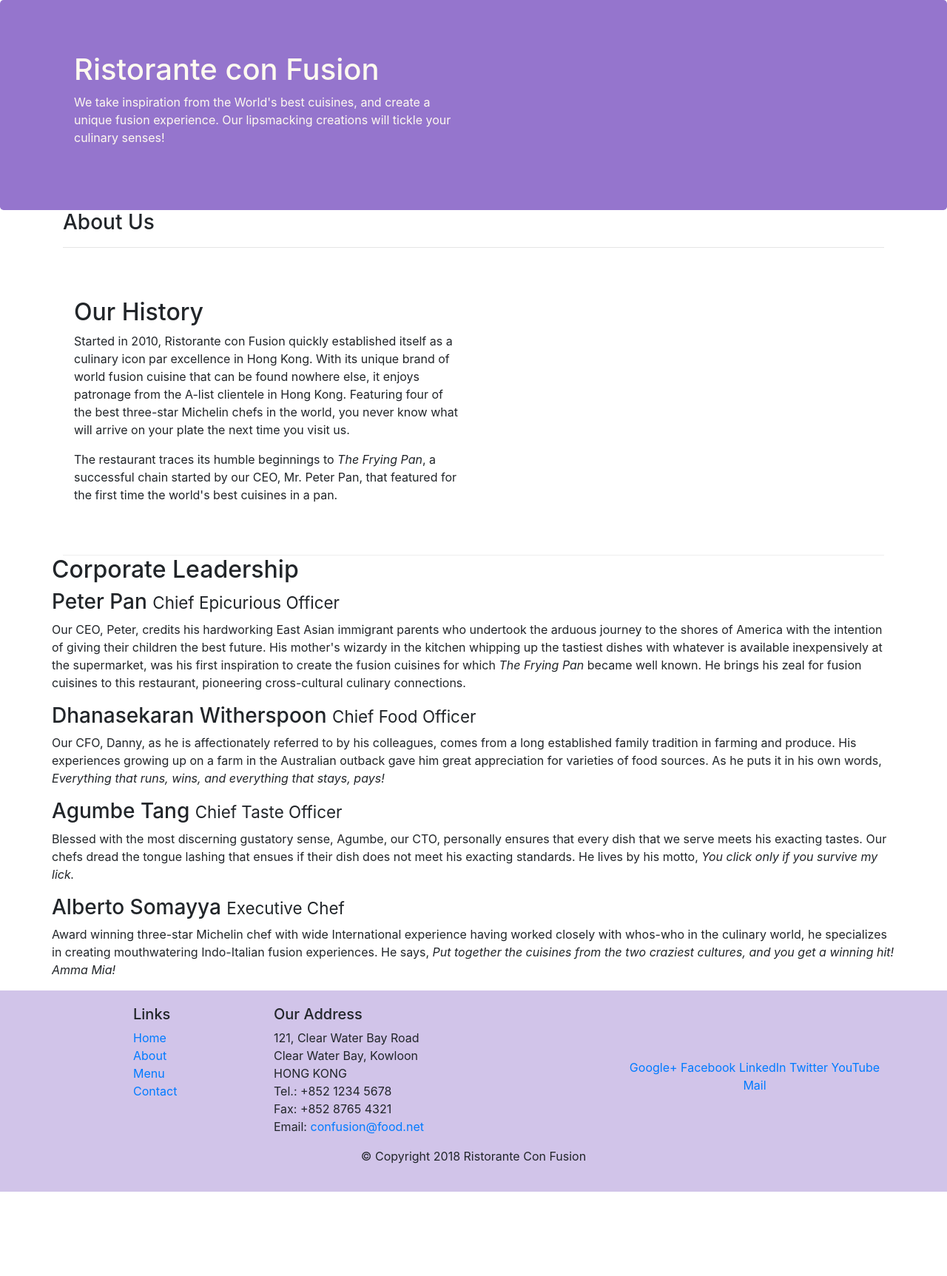
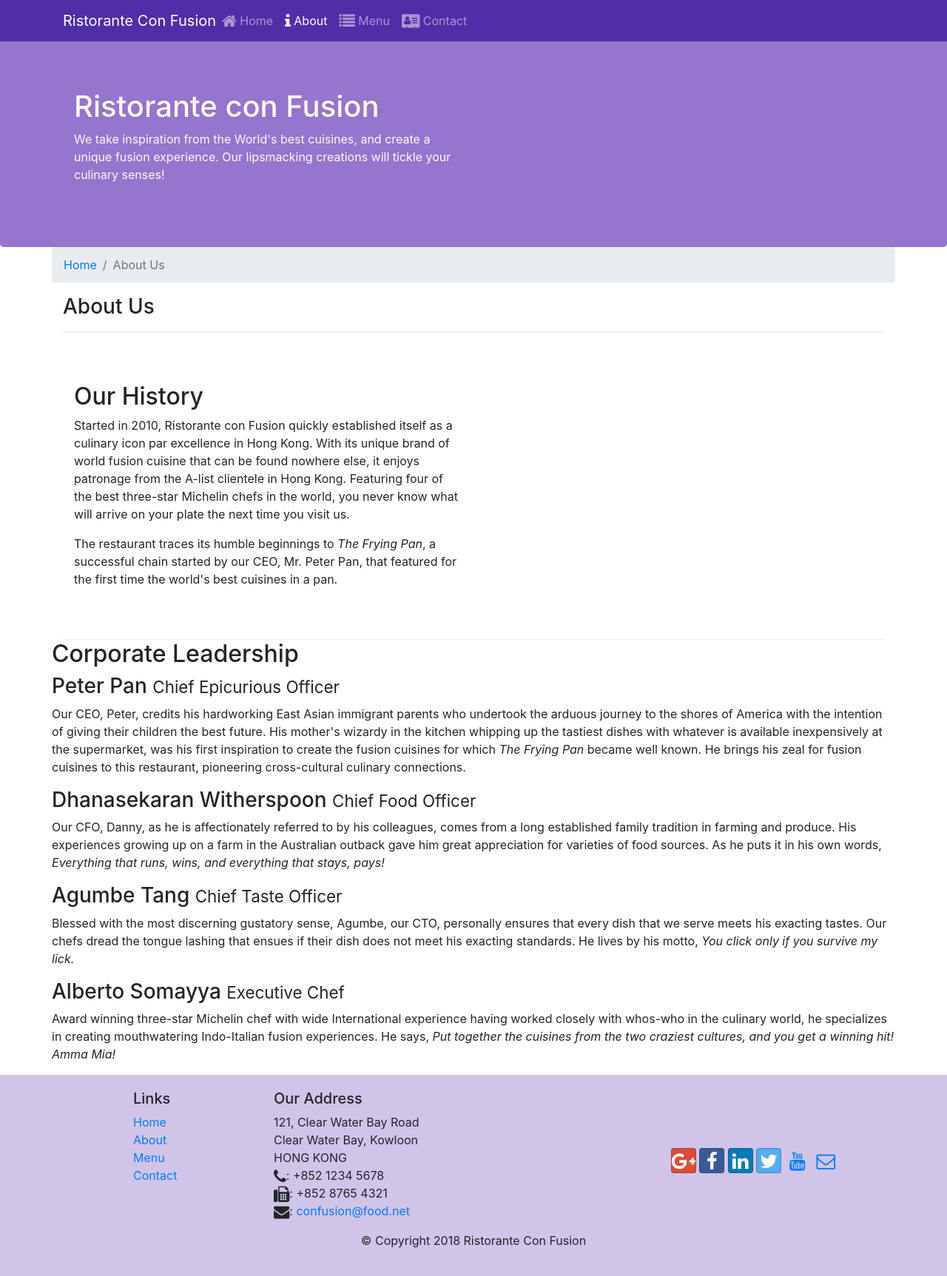
Before and after one commit to Alyhesham98/First-Assignment, a website: page aboutus.html in a window 1280 px wide. Shown: the whole page at 74% size. Before the commit the page ends 1611 px from the top, so only its background shows below. Drawn offline with nearby package versions, Linux system fonts and the light colour scheme.

Commit message:
Icon Fonts

```diff
--- a/aboutus.html
+++ b/aboutus.html
@@ -10,11 +10,34 @@
     <!-- Bootstrap CSS -->
     <link rel="stylesheet" href="node_modules/bootstrap/dist/css/bootstrap.min.css">
     <link rel="stylesheet" type="text/css" href="css/styles.css">
+    <link rel="stylesheet" type="text/css" href="node_modules/font-awesome/css/font-awesome.min.css">
+    <link rel="stylesheet" type="text/css" href="node_modules/bootstrap-social/css/bootstrap-social.css">
     <title>Ristorante Con Fusion: About Us</title>
 
 </head>
 
 <body>
+
+        <nav class="navbar navbar-dark navbar-expand-sm fixed-top">
+    <div class="container">
+        <button class="navbar-toggler" type="button" data-toggle="collapse" data-target="#Navbar">
+            <span class="navbar-toggler-icon"></span>
+
+        </button>
+    <a class="navbar-brand mr-auto" href="index.html">Ristorante Con Fusion </a>
+    <div class="collapse navbar-collapse" id="Navbar">
+        <ul class="navbar-nav mr-auto">
+        <li class="nav-item "><a class="nav-link" href="index.html"><span class="fa fa-home fa-lg"></span> Home</a></li>
+        <li class="nav-item active"><a class="nav-link" href="#"><span class="fa fa-info fa-lg"></span> About</a></li>
+        <li class="nav-item"><a class="nav-link" href="#"><span class="fa fa-list fa-lg"></span> Menu</a></li>
+        <li class="nav-item"><a class="nav-link" href="#"><span class="fa fa-address-card fa-lg"></span> Contact</a></li>
+         </ul>
+
+              </div>
+
+         </div>
+    </nav>
+
 
     <header class="jumbotron">
         <div class="container">
@@ -31,6 +54,10 @@
 
     <div class="container">
         <div class="row ">
+                   <ol class="col-12 breadcrumb">
+                <li class="breadcrumb-item"><a href="./index.html">Home</a></li>
+                <li class="breadcrumb-item active">About Us</li>
+            </ol>
             <div class="col-12 col-sm-12">
                <h3>About Us</h3>
                <hr>
@@ -82,19 +109,19 @@
 		              121, Clear Water Bay Road<br>
 		              Clear Water Bay, Kowloon<br>
 		              HONG KONG<br>
-		              Tel.: +852 1234 5678<br>
-		              Fax: +852 8765 4321<br>
-		              Email: <a href="mailto:confusion@food.net">confusion@food.net</a>
+		               <i class="fa fa-phone fa-lg"></i>: +852 1234 5678<br>
+                      <i class="fa fa-fax fa-lg"></i>: +852 8765 4321<br>
+                      <i class="fa fa-envelope fa-lg"></i>: <a href="mailto:confusion@food.net">confusion@food.net</a>
 		           </address>
                 </div>
                 <div class="col-12 col-sm-4 align-self-center">
                     <div class="text-center">
-                        <a href="http://google.com/+">Google+</a>
-                        <a href="http://www.facebook.com/profile.php?id=">Facebook</a>
-                        <a href="http://www.linkedin.com/in/">LinkedIn</a>
-                        <a href="http://twitter.com/">Twitter</a>
-                        <a href="http://youtube.com/">YouTube</a>
-                        <a href="mailto:">Mail</a>
+                         <a class="btn btn-social-icon btn-google" href="http://google.com/+"><i class="fa fa-google-plus fa-lg"></i></a>
+                        <a class="btn btn-social-icon btn-facebook" href="http://www.facebook.com/profile.php?id="><i class="fa fa-facebook fa-lg"></i></a>
+                        <a class="btn btn-social-icon btn-linkedin" href="http://www.linkedin.com/in/"><i class="fa fa-linkedin fa-lg"></i></a>
+                        <a class="btn btn-social-icon btn-twitter" href="http://twitter.com/"><i class="fa fa-twitter fa-lg"></i></a>
+                        <a class="btn btn-social-icon btn-youtube" href="http://youtube.com/"><i class="fa fa-youtube fa-lg"></i></a>
+                        <a class="btn btn-social-icon " href="mailto:"><i class="fa fa-envelope-o fa-lg"></i></a>
                     </div>
                 </div>
            </div>
--- a/css/styles.css
+++ b/css/styles.css
@@ -28,3 +28,11 @@ min-height: 400px;
 	margin: 0px;
 	color: #0f0f0f;
 }
+body {
+	padding: 50px 0px 0px 0px ;
+	z-index: 0;
+}
+.navbar-dark{
+	background-color: #512DA8;
+
+}
--- a/package.json
+++ b/package.json
@@ -15,6 +15,8 @@
   },
   "dependencies": {
     "bootstrap": "^4.0.0",
+    "bootstrap-social": "^5.1.1",
+    "font-awesome": "^4.7.0",
     "jquery": "^3.3.1",
     "popper.js": "^1.12.9"
   }
```
Also changed, not shown: index.html (+32 -9 lines), 1 other file.
